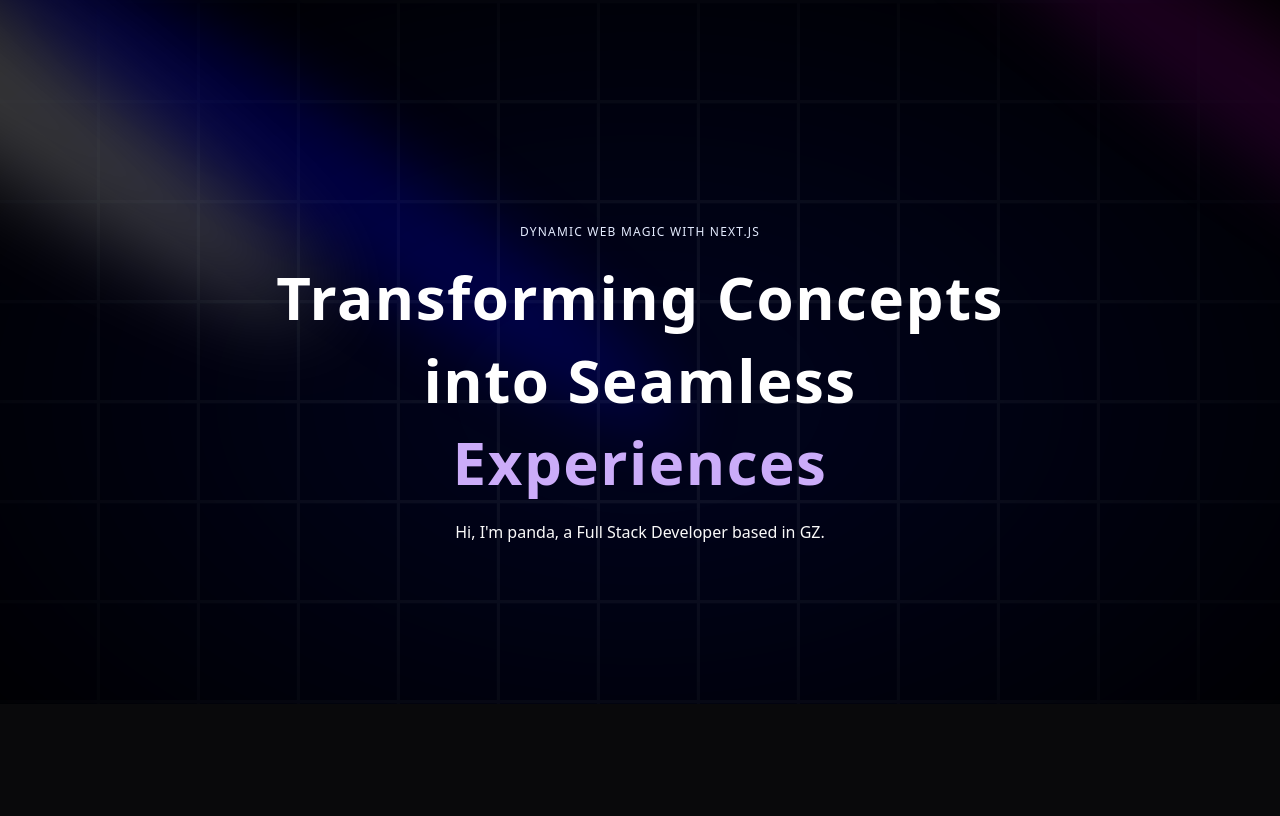
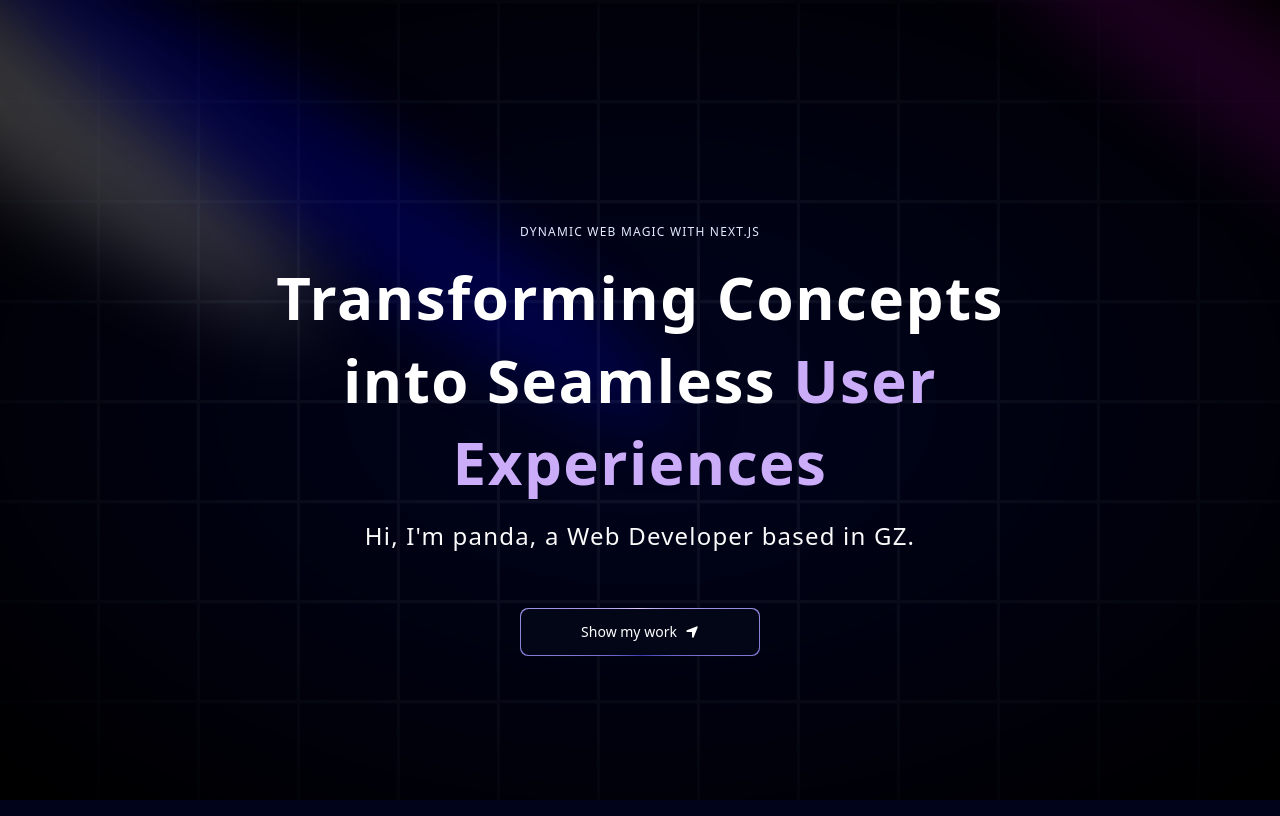
Before and after one commit to pandacase/portfolio, a Next.js app: page / in a window 1280 px wide. Built offline with nearby package versions, Linux system fonts and the light colour scheme.

Commit message:
feature: button component

```diff
--- a/components/Hero.tsx
+++ b/components/Hero.tsx
@@ -1,5 +1,7 @@
 import { Spotlight } from "./ui/Spotlight"
 import { TextGenerateEffect } from "./ui/TextGenerateEffect"
+import MagicButton from "./ui/MagicButton"
+import { FaLocationArrow } from "react-icons/fa6"
 
 const Hero = () => {
   return (
@@ -23,12 +25,20 @@
 
           <TextGenerateEffect
             className="text-center text-[40px] md:text-5xl lg:text-6xl"
-            words="Transforming Concepts into Seamless Experiences"
+            words="Transforming Concepts into Seamless User Experiences"
           />
 
-          <p className="text-center">
-            Hi, I&apos;m panda, a Full Stack Developer based in GZ.
+          <p className="text-center md:tracking-wider mb-4 text-sm md:text-lg lg:text-2xl">
+            Hi, I&apos;m panda, a Web Developer based in GZ.
           </p>
+
+          <a href="#about">
+            <MagicButton
+              title="Show my work"
+              icon={<FaLocationArrow />}
+              position="right"
+            />
+          </a>
         </div>
       </div>
     </div>
--- /dev/null
+++ b/components/ui/MagicButton.tsx
@@ -0,0 +1,31 @@
+import React from "react";
+
+const MagicButton = ({
+  title,
+  icon,
+  position,
+  handleClick,
+  otherClasses,
+}: {
+  title: string;
+  icon: React.ReactNode;
+  position: string;
+  handleClick?: () => void;
+  otherClasses?: string;
+}) => {
+  return (
+    <button
+      className="relative inline-flex h-12 w-full overflow-hidden rounded-lg p-[1px] focus:outline-none md:w-60 md:mt-10"
+      onClick={handleClick}>
+      <span className="absolute inset-[-1000%] animate-[spin_2s_linear_infinite] bg-[conic-gradient(from_90deg_at_50%_50%,#E2CBFF_0%,#393BB2_50%,#E2CBFF_100%)]" />
+      <span
+        className={`inline-flex h-full w-full cursor-pointer items-center justify-center rounded-lg bg-slate-950 px-7 text-sm font-medium text-white backdrop-blur-3xl gap-2 ${otherClasses}`}>
+        {position === "left" && icon}
+        {title}
+        {position === "right" && icon}
+      </span>
+    </button>
+  );
+};
+
+export default MagicButton;
```
